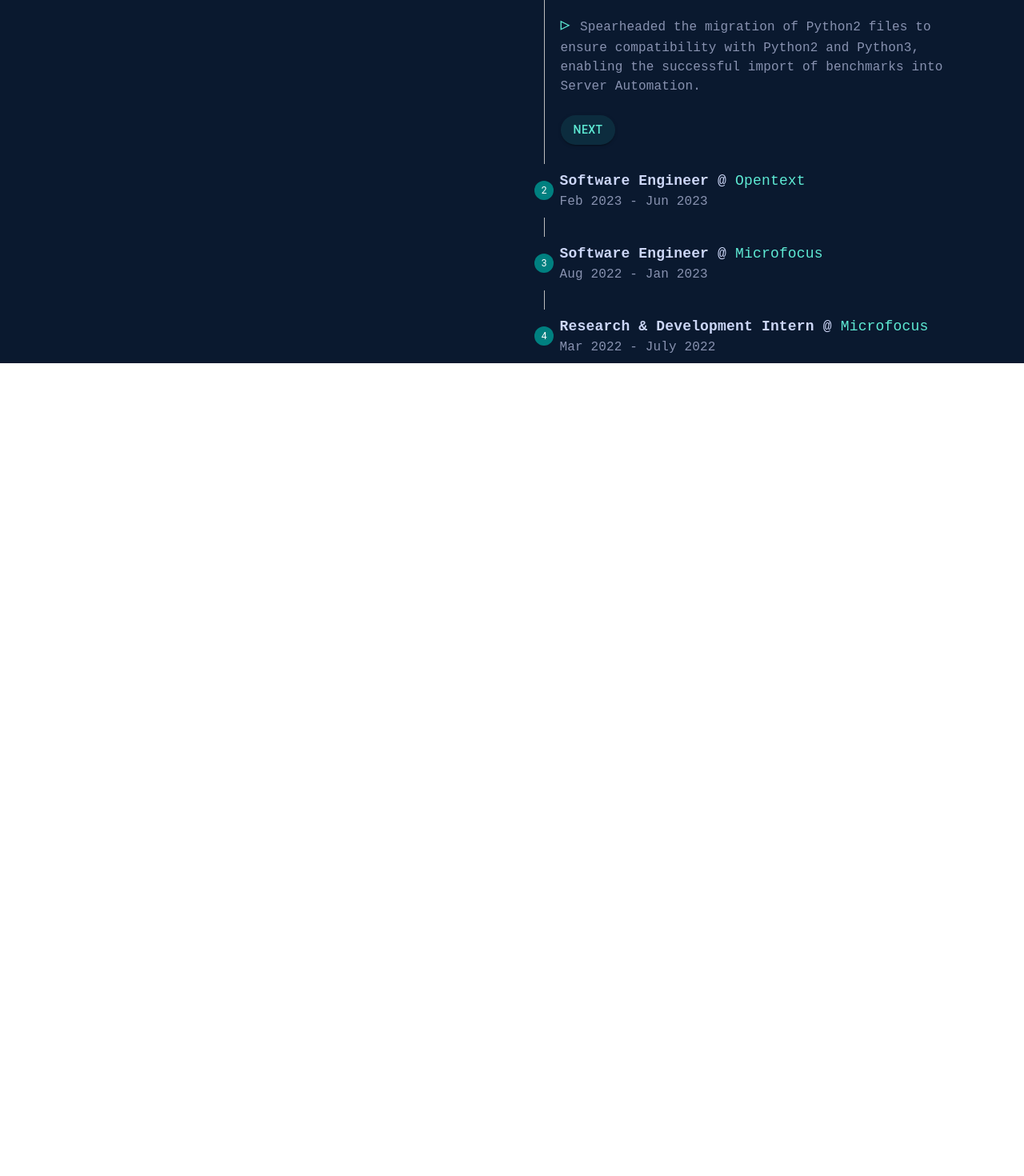
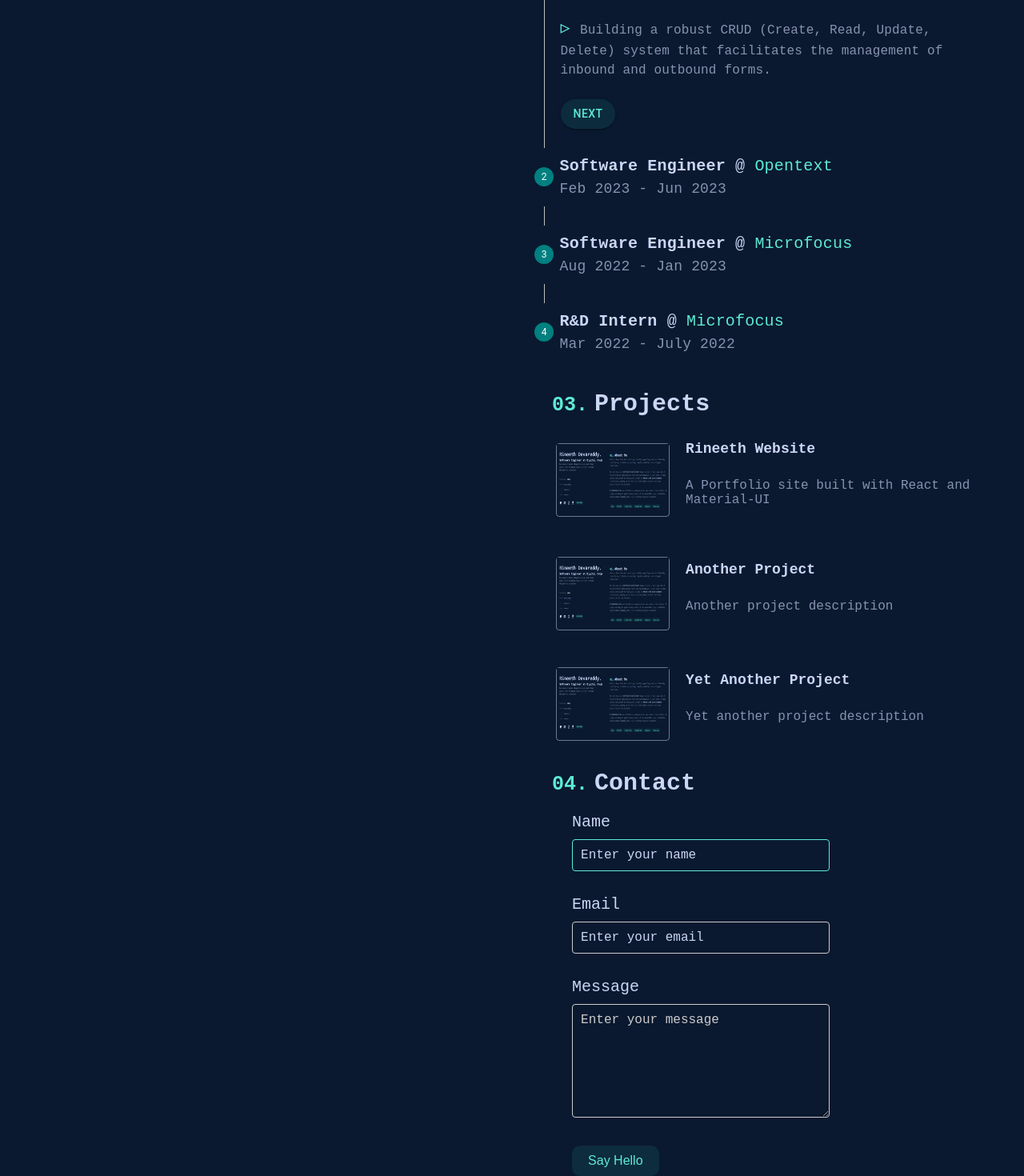
Before and after one commit to rineethd/rineethd_website, a React (Create React App) app: page / in a window 1280 px wide. Shown: the part 902-2372 px from the top of the page at 80% size. Before the commit the page ends 1356 px from the top, so only its background shows below. Built offline with nearby package versions, Linux system fonts and the light colour scheme.

Commit message:
modified about , intro, loader page and added contact and project page

```diff
--- a/package.json
+++ b/package.json
@@ -1,5 +1,5 @@
 {
-  "homepage": "https://rineethd.github.io/website",
+  "homepage": ".",
   "name": "portfolio",
   "version": "0.1.0",
   "private": true,
@@ -7,12 +7,14 @@
     "@coreui/icons": "^3.0.1",
     "@emotion/react": "^11.11.1",
     "@emotion/styled": "^11.11.0",
+    "@mui/joy": "^5.0.0-alpha.87",
     "@mui/material": "^5.13.7",
     "@testing-library/jest-dom": "^5.16.5",
     "@testing-library/react": "^13.4.0",
     "@testing-library/user-event": "^13.5.0",
     "react": "^18.2.0",
     "react-dom": "^18.2.0",
+    "react-loader-spinner": "^5.3.4",
     "react-scripts": "5.0.1",
     "react-transition-group": "^4.4.5",
     "styled-components": "^6.0.2",
@@ -21,8 +23,6 @@
   },
   "scripts": {
     "start": "react-scripts start",
-    "predeploy":"npm run build",
-    "deploy":"gh-pages -d build",
     "build": "react-scripts build",
     "test": "react-scripts test",
     "eject": "react-scripts eject"
--- a/src/App.js
+++ b/src/App.js
@@ -1,7 +1,6 @@
 import React, { useState, useEffect } from 'react';
 import styled from 'styled-components';
 import Loader from './Components/loader';
-// import HomePage from './Components/homepage';
 import AboutPage from './Components/about';
 
 
@@ -9,8 +8,10 @@ const AppContainer = styled.div`
   display: block;
   justify-content: center;
   align-items: center;
-  min-height: 100vh;
+  min-height: 200vh;
   background-color: #0a192f;
+  font-family: 'SF Mono', 'Fira Code', 'Fira Mono', 'Roboto Mono', monospace;
+
 `;
 
 const Inline = styled.div`
--- a/src/Components/about.js
+++ b/src/Components/about.js
@@ -1,24 +1,22 @@
 import React, { useState, useRef } from 'react';
 import { Icon } from '@iconify/react';
 import styled from 'styled-components';
-import IconGitHub from '../Icons/github';
-import IconLinkedin from '../Icons/linkedin';
-import IconLeetcode from '../Icons/leetcode';
-import IconCodechef from '../Icons/codechef';
 import Button from '@mui/material/Button';
 import Work from './work';
 import Intro from './intro';
-
+import Contact from './contact';
+import Project from './projects';
 
 const HomePageContainer = styled.div`
   display: flex;
-  @media (max-width: 768px) {
+  font-family: 'SF Mono', 'Fira Code', 'Fira Mono', 'Roboto Mono', monospace;
+  @media (max-width: 1024px) {
     flex-direction: column;
   }
 `;
 
 const AboutContainer = styled.div`
-  @media (min-width: 768px) {
+  @media (min-width: 1024px) {
     position: sticky;
     top: 0;
     height: 100vh;
@@ -38,18 +36,23 @@ const Name = styled.h2`
   margin-top: 5px;
   margin-bottom: 5px;
   color: rgb(204, 214, 246);
-  font-family: 'SF Mono','Fira Code','Fira Mono','Roboto Mono',monospace;
   font-size: 45px;
   font-weight: 600;
   padding-left: 100px;
   padding-top: 100px;
   text-align: left;
 
-  @media (max-width: 768px) {
+  @media (max-width: 1024px) {
     font-size: 38px;
     padding-left: 20px;
   }
+
+  @media (max-width: 480px) {
+    font-size: 32px;
+    padding-top: 80px;
+  }
 `;
+
 
 const Paragraph = styled.p`
   font-size: 16px;
@@ -58,14 +61,17 @@ const Paragraph = styled.p`
   margin-top: 5px;
   color: rgb(136, 146, 176);
   max-width: 380px;
-  font-family: 'SF Mono','Fira Code','Fira Mono','Roboto Mono',monospace;
   padding-left: 100px;
   text-align: left;
   word-break: break-word;
 
-  @media (max-width: 768px) {
+  @media (max-width: 1024px) {
     width: calc(100% - 40px);
     padding-left: 20px;
+  }
+
+  @media (max-width: 480px) {
+    font-size: 14px;
   }
 `;
 
@@ -73,33 +79,38 @@ const Subheading = styled.h3`
   margin-bottom: 5px;
   margin-top: 5px;
   color: rgb(204, 214, 246);
-  font-family: 'SF Mono','Fira Code','Fira Mono','Roboto Mono',monospace;
   font-size: 25px;
   font-weight: 600;
   padding-left: 100px;
   text-align: left;
 
-  @media (max-width: 768px) {
+  @media (max-width: 1024px) {
     font-size: 20px;
     padding-left: 20px;
   }
+
+  @media (max-width: 480px) {
+    font-size: 18px;
+  }
 `;
+
+
 
 const Svg = styled.div`
   display: flex;
-  color: rgb(148, 163, 184);
   padding-left: 100px;
   padding-top: 30px;
   gap: 17px;
-  cursor: pointer;
 
-  @media (max-width: 768px) {
+  @media (max-width: 1024px) {
     padding-left: 20px;
     padding-top: 20px;
     height: 20px;
     justify-content: flex-start;
   }
 `;
+
+
 
 const HorizontalLinesContainer = styled.div`
   display: flex;
@@ -108,10 +119,13 @@ const HorizontalLinesContainer = styled.div`
   margin-top: 40px;
   padding-left: 100px;
 
-  @media (max-width: 768px) {
-    display: none;
+  @media (max-width: 1024px) {
+    flex-direction: column;
+    justify-content: flex-start;
+    padding-left:30px;
   }
 `;
+
 
 const HorizontalLine = styled.div`
   display: flex;
@@ -136,7 +150,6 @@ const SectionName = styled.span`
   color: ${({ isActive }) => (isActive ? 'rgb(229, 231, 235)' : 'rgb(136, 146, 176)')};
   cursor: pointer;
   transition: color 0.3s ease-out;
-  font-family: 'SF Mono','Fira Code','Fira Mono','Roboto Mono',monospace;
 
   &:hover {
     color: rgb(229, 231, 235);
@@ -146,9 +159,12 @@ const SectionName = styled.span`
 const StyledButton = styled(Button)`
   color: rgb(94, 234, 212) !important;
   background-color: rgba(45, 212, 191, 0.1) !important;
-  font-family: 'SF Mono','Fira Code','Fira Mono','Roboto Mono',monospace;
   font-weight: 600;
   height:25px;
+
+  @media (max-width: 480px) {
+    font-size: 12px;
+  }
 `;
 
 const AboutPage = () => {
@@ -174,6 +190,8 @@ const AboutPage = () => {
 
   const introRef = useRef(null);
   const workRef = useRef(null);
+  const projectRef =useRef(null);
+  const contactRef= useRef(null);
 
   const [activeLine, setActiveLine] = useState(1);
 
@@ -187,8 +205,15 @@ const AboutPage = () => {
     setActiveLine(lineNumber);
     if (lineNumber === 1 && introRef.current) {
       introRef.current.scrollIntoView({ behavior: 'smooth' });
-    } else if (lineNumber === 2 && workRef.current) {
+    }
+    else if (lineNumber === 2 && workRef.current) {
       workRef.current.scrollIntoView({ behavior: 'smooth' });
+    }
+    else if (lineNumber === 3 && projectRef.current) {
+      projectRef.current.scrollIntoView({ behavior: 'smooth' });
+    }
+    else if (lineNumber === 4 && contactRef.current) {
+      contactRef.current.scrollIntoView({ behavior: 'smooth' });
     }
   };
 
@@ -230,11 +255,11 @@ const AboutPage = () => {
         </HorizontalLinesContainer>
 
         <Svg>
-        <Icon icon="mingcute:github-fill" color="#ccd6f6" width="24" height="24" onClick={gitIconClicked}/>
-        <Icon icon="mdi:linkedin" color="#ccd6f6" width="24" height="24" onClick={linkedInIconClicked}/>
-        <Icon icon="simple-icons:leetcode" color="#ccd6f6" width="24" height="24" onClick={leetCodeIconClicked}/>
-        <Icon icon="simple-icons:codechef" color="#ccd6f6" width="24" height="24"  onClick={codeChefIconClicked}/>
-         <StyledButton onClick={handleButtonClicked}>Resume</StyledButton>
+          <Icon icon="mingcute:github-fill" color="#ccd6f6" width="26" height="26" onClick={gitIconClicked} />
+          <Icon icon="mdi:linkedin" color="#ccd6f6" width="26" height="26" onClick={linkedInIconClicked} />
+          <Icon icon="simple-icons:leetcode" color="#ccd6f6" width="26" height="26" onClick={leetCodeIconClicked} />
+          <Icon icon="simple-icons:codechef" color="#ccd6f6" width="26" height="26" onClick={codeChefIconClicked} />
+          <StyledButton onClick={handleButtonClicked}>Resume</StyledButton>
         </Svg>
       </AboutContainer>
 
@@ -245,6 +270,12 @@ const AboutPage = () => {
         <div ref={workRef}>
           <Work />
         </div>
+        <div ref={projectRef}>
+          <Project />
+        </div>
+        <div ref={contactRef}>
+          <Contact />
+        </div>
       </IntroContainer>
     </HomePageContainer>
   );
--- a/src/Components/contact.js
+++ b/src/Components/contact.js
@@ -0,0 +1,191 @@
+import React from 'react';
+import styled from 'styled-components';
+
+const ContactContainer = styled.div`
+  padding-left: 95px;
+  font-family: 'SF Mono', 'Fira Code', 'Fira Mono', 'Roboto Mono', monospace;
+  @media (max-width: 768px) {
+    flex-direction: column;
+    align-items: center;
+    justify-content: center;
+    padding: 50px 20px;
+  }
+`;
+
+const AboutText = styled.span`
+  color: rgb(204, 214, 246);
+  font-size: 30px;
+  font-weight: 600;
+
+  @media (max-width: 1024px) {
+    font-size: 24px;
+  }
+`;
+
+const AboutGreenText = styled.span`
+  color: rgb(94, 234, 212);
+  font-size: 25px;
+  padding-right: 8px;
+
+  @media (max-width: 1024px) {
+    font-size: 20px;
+  }
+`;
+
+const Form = styled.form`
+  display: flex;
+  flex-direction: column;
+  align-items: flex-start;
+  justify-content: flex-start;
+  margin-top: 20px;
+  padding-left: 120px;
+
+  @media (max-width: 1024px) {
+    padding-left: 20px;
+    margin-top:10px;
+  }
+`;
+
+const FormGroup = styled.div`
+  width: 300px;
+  margin-bottom: 30px;
+
+  @media (max-width: 1024px) {
+    width: 100%;
+    max-width: 400px;
+  }
+`;
+
+const Label = styled.label`
+  display: block;
+  color: rgb(204, 214, 246);
+
+  font-size: 20px;
+  margin-bottom: 10px;
+
+  @media (max-width: 1024px) {
+    font-size: 16px;
+  }
+`;
+
+const Input = styled.input`
+  width: 300px;
+  padding: 10px;
+  font-size: 16px;
+  border: none;
+  font-family: 'SF Mono', 'Fira Code', 'Fira Mono', 'Roboto Mono', monospace;
+  border-radius: 4px;
+  background-color: transparent;
+  border: 1px solid #ccc;
+  color: rgb(204, 214, 246);
+  caret-color: rgb(94, 234, 212);
+
+  &::placeholder {
+    color: rgb(204, 214, 246);
+  }
+
+  &:focus {
+    border-color: rgb(94, 234, 212);
+    outline: none;
+  }
+
+  @media (max-width: 1024px) {
+    width: 300px;
+  }
+`;
+
+const Textarea = styled.textarea`
+  width: 300px;
+  height: 120px; /* Adjust the height as needed */
+  padding: 10px;
+  font-size: 16px;
+  border: none;
+  border-radius: 4px;
+  background-color: transparent;
+  border: 1px solid #ccc;
+  color: rgb(204, 214, 246); /* Set the text color to rgb(204, 214, 246) */
+  caret-color: rgb(94, 234, 212); /* Set the caret color to AboutGreenText color */
+
+  &::placeholder {
+    color: #ccc;
+  }
+
+  &:focus {
+    border-color: rgb(94, 234, 212);
+    outline: none;
+  }
+
+  @media (max-width: 1024px) {
+    width: 300px;
+  }
+`;
+
+const Button = styled.button`
+  padding: 10px 20px;
+  font-size: 16px;
+  background-color: rgba(45, 212, 191, 0.1); /* Set the background color to teal */
+  color: rgb(94, 234, 212); /* Set the text color to green */
+  border: none;
+  border-radius: 10px;
+  cursor: pointer;
+
+  @media (max-width: 1024px) {
+    font-size: 14px;
+    padding: 8px 16px;
+  }
+`;
+
+const Contact = () => {
+  const handleSubmit = (e) => {
+    e.preventDefault();
+    const form = e.target;
+    const message = form.message.value;
+    const mailtoLink = `mailto:rineeth0206@gmail.com?subject=Contact Form Submission&body= ${message}`;
+    window.location.href = mailtoLink;
+  };
+
+  return (
+    <>
+      <ContactContainer>
+        <AboutText>
+          <AboutGreenText>04.</AboutGreenText>Contact
+        </AboutText>
+      </ContactContainer>
+      <Form onSubmit={handleSubmit}>
+        <FormGroup>
+          <Label htmlFor="name">Name</Label>
+          <Input
+            type="text"
+            id="name"
+            name="name"
+            placeholder="Enter your name"
+            required
+            autoFocus
+          />
+        </FormGroup>
+        <FormGroup>
+          <Label htmlFor="email">Email</Label>
+          <Input
+            type="email"
+            id="email"
+            name="email"
+            placeholder="Enter your email"
+            required
+          />
+        </FormGroup>
+        <FormGroup>
+          <Label htmlFor="message">Message</Label>
+          <Textarea
+            id="message"
+            name="message"
+            placeholder="Enter your message"
+            required
+          />
+        </FormGroup>
+        <Button type="submit">Say Hello</Button>
+      </Form>
+    </>
+  );
+};
+
+export default Contact;
--- a/src/Components/loader.js
+++ b/src/Components/loader.js
@@ -1,80 +1,57 @@
 import React, { useState, useEffect } from 'react';
-import styled, { keyframes } from 'styled-components';
+import styled from 'styled-components';
+import { Triangle } from 'react-loader-spinner';
 
 const LoaderContainer = styled.div`
   display: flex;
   align-items: center;
   justify-content: center;
-  height: 100vh; /* Adjust this to 100% to cover the full viewport height */
-  width: 100vw; /* Adjust this to 100% to cover the full viewport width */
-  background-color: #020c1b;
+  height: 100vh;
+  width: 100vw;
+  background-color: #0a192f;
+  font-family: 'SF Mono', 'Fira Code', 'Fira Mono', 'Roboto Mono', monospace;
+
 `;
 
-const animateFade = keyframes`
-  0% {
-    opacity: 0;
-    transform: scale(0.8);
-  }
-  50% {
-    opacity: 1;
-    transform: scale(1);
-  }
-  100% {
-    opacity: 0;
-    transform: scale(0.8);
-  }
+const TriangleLoader = styled(Triangle)`
+  margin: 0 auto;
 `;
 
 const LoaderText = styled.span`
-  color: #64ffda;
-  font-size: 50px;
+  position: absolute;
+  top: 54%;
+  left: 50%;
+  transform: translate(-50%, -50%);
+  color: rgb(94, 234, 212);
+  font-size: 35px;
   font-weight: bold;
-  animation: ${animateFade} 2s linear infinite;
 
-  @keyframes ${animateFade} {
-    0% {
-      opacity: 0;
-      transform: scale(0.8);
-    }
-    50% {
-      opacity: 1;
-      transform: scale(1);
-    }
-    100% {
-      opacity: 0;
-      transform: scale(0.8);
-    }
+  @media (max-width: 768px) {
+    font-size: 35px;
   }
 `;
 
 const Loader = () => {
-  const [displayedText, setDisplayedText] = useState('');
+  const [isLoading, setIsLoading] = useState(true);
 
   useEffect(() => {
-    const name = 'Rineeth Devareddy';
+    const timer = setTimeout(() => {
+      setIsLoading(false);
+    }, 3000);
 
-    let currentIndex = 0;
-    const intervalId = setInterval(() => {
-      setDisplayedText(name.substring(0, currentIndex + 1));
-      currentIndex++;
-
-      if (currentIndex === name.length) {
-        clearInterval(intervalId);
-      }
-    }, 100); // Set the interval to 100 milliseconds (0.1 second)
-
-    return () => {
-      clearInterval(intervalId);
-    };
+    return () => clearTimeout(timer);
   }, []);
 
-  return (
-    <LoaderContainer>
-      {displayedText.split('').map((char, index) => (
-        <LoaderText key={index}>{char}</LoaderText>
-      ))}
-    </LoaderContainer>
-  );
+  if (isLoading) {
+    return (
+      <LoaderContainer>
+        <TriangleLoader height={200} width={200} color="rgb(94, 234, 212)" ariaLabel="triangle-loading" visible={true} />
+        <LoaderText>RD</LoaderText>
+      </LoaderContainer>
+    );
+  }
+
+  return null;
 };
 
 export default Loader;
--- /dev/null
+++ b/src/Components/projects.js
@@ -0,0 +1,143 @@
+import React from 'react';
+import styled from 'styled-components';
+import websiteImage from './Static/website.png';
+
+
+const projects = [
+  {
+    id: 1,
+    title: 'Rineeth Website',
+    description: 'A Portfolio site built with React and Material-UI',
+    image: websiteImage,
+  },
+  {
+    id: 2,
+    title: 'Another Project',
+    description: 'Another project description',
+    image: websiteImage,
+  },
+  {
+    id: 3,
+    title: 'Yet Another Project',
+    description: 'Yet another project description',
+    image: websiteImage,
+  },
+];
+
+const ProjectContainer = styled.div`
+  padding-left: 95px;
+  font-family: 'SF Mono', 'Fira Code', 'Fira Mono', 'Roboto Mono', monospace;
+  @media (max-width: 768px) {
+    flex-direction: column;
+    align-items: center;
+    justify-content: center;
+    padding: 50px 20px;
+  }
+`;
+
+
+const AboutText = styled.span`
+  color: rgb(204, 214, 246);
+  font-size: 30px;
+  font-weight: 600;
+
+  @media (max-width: 1024px) {
+    font-size: 24px;
+  }
+`;
+
+const AboutGreenText = styled.span`
+  color: rgb(94, 234, 212);
+  font-size: 25px;
+  padding-right: 8px;
+
+  @media (max-width: 1024px) {
+    font-size: 20px;
+  }
+`;
+
+const CardContainer = styled.div`
+  display: flex;
+  align-items: center;
+  border: none;
+  background-color: transparent;
+  margin-top: 10px;
+  margin-left: 100px;
+  margin-right: 20px;
+  width: 555px;
+  cursor: pointer;
+  transition: box-shadow 0.3s;
+
+  @media (max-width: 768px) {
+    width: 100%;
+    margin-left: 10px;
+    margin-right: 10px;
+    margin-top: -20px;
+  }
+`;
+
+const ImageContainer = styled.div`
+  flex: 0 0 auto;
+  border: 1px solid rgba(204, 214, 246, 0.5);
+  border-radius:4px;
+
+  img {
+    width: 140px;
+    height: 85px;
+  }
+
+  @media (max-width: 768px) {
+    img {
+      width: 100px;
+      height: 60px;
+    }
+  }
+`;
+
+
+const ContentContainer = styled.div`
+  margin-left: 20px;
+`;
+
+const Topic = styled.h5`
+  color: rgb(204, 214, 246);
+  font-size: 18px;
+  margin-top: 1px;
+`;
+
+const Description = styled.p`
+  color: rgb(136, 146, 176);
+  font-size: 16px;
+  margin-top: -3px;
+`;
+
+const Project = () => {
+  return (
+    <>
+      <ProjectContainer>
+        <AboutText>
+          <AboutGreenText>03.</AboutGreenText>Projects
+        </AboutText>
+      </ProjectContainer>
+      <br></br>
+      {projects.map((project) => (
+        <>
+        <CardContainer key={project.id}>
+          <ImageContainer>
+            <img src={project.image} alt="" />
+          </ImageContainer>
+          <ContentContainer>
+            <Topic>{project.title}</Topic>
+            <Description>{project.description}</Description>
+          </ContentContainer>
+        </CardContainer>
+        <br></br>
+          <br></br>
+        </>
+      ))}
+
+    </>
+  );
+};
+
+export default Project;
--- a/src/Components/work.js
+++ b/src/Components/work.js
@@ -14,8 +14,8 @@ const steps = [
     date: 'July 2023 - Present',
     companyName: 'Digital Hoop Technologies',
     description: [
-      'Improved user experience by enhancing Compliance reports and Vulnerability reports in Business Value Dashboards.',
-      'Spearheaded the migration of Python2 files to ensure compatibility with Python2 and Python3, enabling the successful import of benchmarks into Server Automation.'
+      'Engaged in the development of diverse Angular components that contribute to the functionality and user experience of the declaration module of the Suez Canal Economic Zone project.',
+      'Building a robust CRUD (Create, Read, Update, Delete) system that facilitates the management of inbound and outbound forms.'
     ]
   },
   {
@@ -40,7 +40,7 @@ const steps = [
     ]
   },
   {
-    label: 'Research & Development Intern',
+    label: 'R&D Intern',
     date: 'Mar 2022 - July 2022',
     companyName: 'Microfocus',
     description: [
@@ -90,18 +90,36 @@ const Work = () => {
   };
 
   return (
-
-    <Box sx={{ maxWidth: 600, margin: '0 auto',paddingLeft:{ xs: '10px', md: '65px' } }}>
-        <Typography component="span" variant="span" sx={{ color: 'rgb(94, 234, 212)', fontFamily: 'SF Mono,Fira Code,Fira Mono,Roboto Mono,monospace',fontSize: '25px',
-  paddingRight:'1px',fontWeight:'600',paddingLeft:'10px'}}>
-          02.
-        </Typography>
-        <Typography component="span" variant="span" sx={{ color: 'rgb(204, 214, 246)', fontFamily: 'SF Mono,Fira Code,Fira Mono,Roboto Mono,monospace',fontSize: '30px',
-  fontWeight:'600',paddingLeft:'10px'}}>
-          Experience
-        </Typography>
-        <br></br>
-        <br></br>
+    <Box sx={{ maxWidth: 600, margin: '0 auto', paddingLeft: { xs: '10px', md: '65px' } }}>
+      <Typography
+        component="span"
+        variant="span"
+        sx={{
+          color: 'rgb(94, 234, 212)',
+          fontFamily: 'SF Mono,Fira Code,Fira Mono,Roboto Mono,monospace',
+          fontSize: { xs: '20px', md: '25px' },
+          paddingRight: '1px',
+          fontWeight: '600',
+          paddingLeft: '10px'
+        }}
+      >
+        02.
+      </Typography>
+      <Typography
+        component="span"
+        variant="span"
+        sx={{
+          color: 'rgb(204, 214, 246)',
+          fontFamily: 'SF Mono,Fira Code,Fira Mono,Roboto Mono,monospace',
+          fontSize: { xs: '24px', md: '30px' },
+          fontWeight: '600',
+          paddingLeft: '10px'
+        }}
+      >
+        Experience
+      </Typography>
+      <br />
+      <br />
       <Stepper activeStep={activeStep} orientation="vertical">
         {steps.map((step, index) => (
           <StyledStep key={step.label}>
@@ -109,17 +127,15 @@ const Work = () => {
               <Typography
                 sx={{
                   color: 'rgb(204, 214, 246)',
-                  fontFamily:
-                    'SF Mono, Fira Code, Fira Mono, Roboto Mono, monospace',
-                  fontSize: '18px'
+                  fontFamily: 'SF Mono, Fira Code, Fira Mono, Roboto Mono, monospace',
+                  fontSize: { xs: '18px', md: '20px' }
                 }}
               >
                 <strong>{step.label}</strong> @{' '}
                 <span
                   style={{
                     color: 'rgb(94, 234, 212)',
-                    fontFamily:
-                      'SF Mono, Fira Code, Fira Mono, Roboto Mono, monospace'
+                    fontFamily: 'SF Mono, Fira Code, Fira Mono, Roboto Mono, monospace'
                   }}
                 >
                   {step.companyName}
@@ -128,24 +144,22 @@ const Work = () => {
               <Typography
                 sx={{
                   color: 'rgb(136, 146, 176)',
-                  fontFamily:
-                    'SF Mono, Fira Code, Fira Mono, Roboto Mono, monospace'
+                  fontFamily: 'SF Mono, Fira Code, Fira Mono, Roboto Mono, monospace',
+                  fontSize: { xs: '16px', md: '18px' }
                 }}
               >
                 {step.date}
               </Typography>
             </StepLabel>
-            <StepContent
-              style={{ display: activeStep === index ? 'block' : 'none' }}
-            >
+            <StepContent style={{ display: activeStep === index ? 'block' : 'none' }}>
               <Typography
                 sx={{
                   mb: 2,
                   width: '100%',
                   maxWidth: '500px',
                   color: 'rgb(136, 146, 176)',
-                  fontFamily:
-                    'SF Mono, Fira Code, Fira Mono, Roboto Mono, monospace'
+                  fontFamily: 'SF Mono, Fira Code, Fira Mono, Roboto Mono, monospace',
+                  fontSize: { xs: '16px', md: '18px' }
                 }}
               >
                 {step.description.map((point, i) => (
@@ -155,8 +169,8 @@ const Work = () => {
                     sx={{
                       mt: 2,
                       color: 'rgb(136, 146, 176)',
-                      fontFamily:
-                        'SF Mono, Fira Code, Fira Mono, Roboto Mono, monospace'
+                      fontFamily: 'SF Mono, Fira Code, Fira Mono, Roboto Mono, monospace',
+                      fontSize: { xs: '14px', md: '16px' }
                     }}
                   >
                     <StyledBulletPoint component="span">▹</StyledBulletPoint>
@@ -165,11 +179,7 @@ const Work = () => {
                 ))}
               </Typography>
               {activeStep < steps.length - 1 && (
-                <StyledButton
-                  variant="contained"
-                  onClick={handleNext}
-                  sx={{ mt: 1, mr: 1 }}
-                >
+                <StyledButton variant="contained" onClick={handleNext} sx={{ mt: 1, mr: 1 }}>
                   Next
                 </StyledButton>
               )}
@@ -191,6 +201,8 @@ const Work = () => {
           </StyledStep>
         ))}
       </Stepper>
+      <br></br>
+      <br></br>
     </Box>
   );
 };
```
Also changed, not shown: src/Components/intro.js (+22 -20 lines), src/Components/Static/website.png (added), 1 other file (tests, documents, lock files or other folders).
